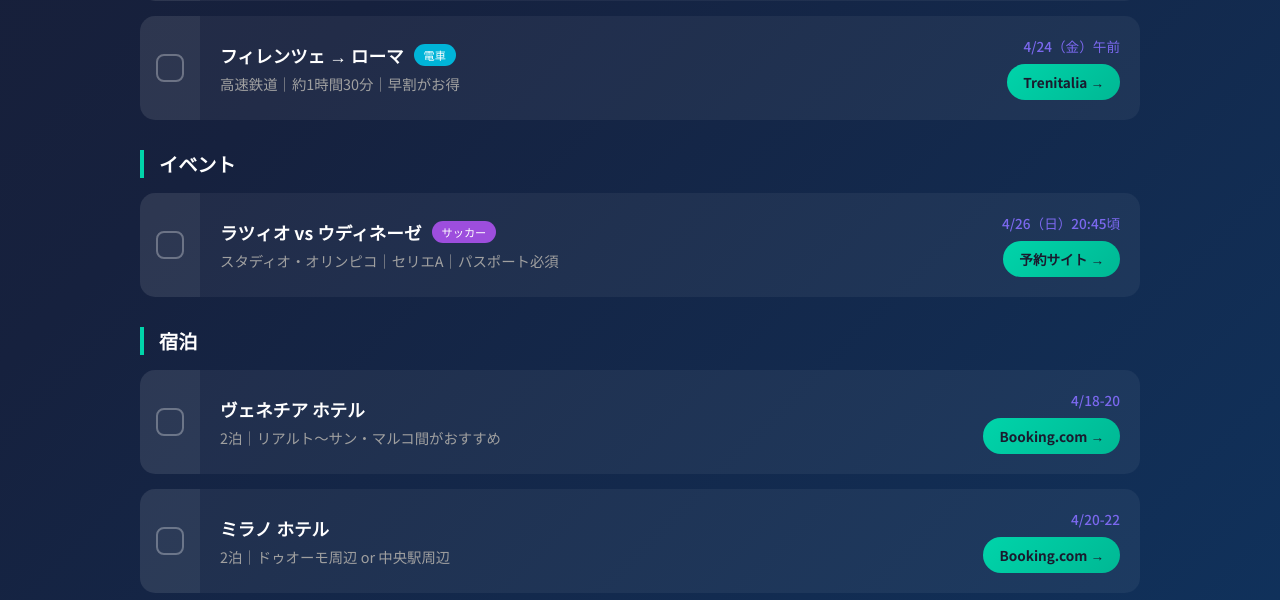
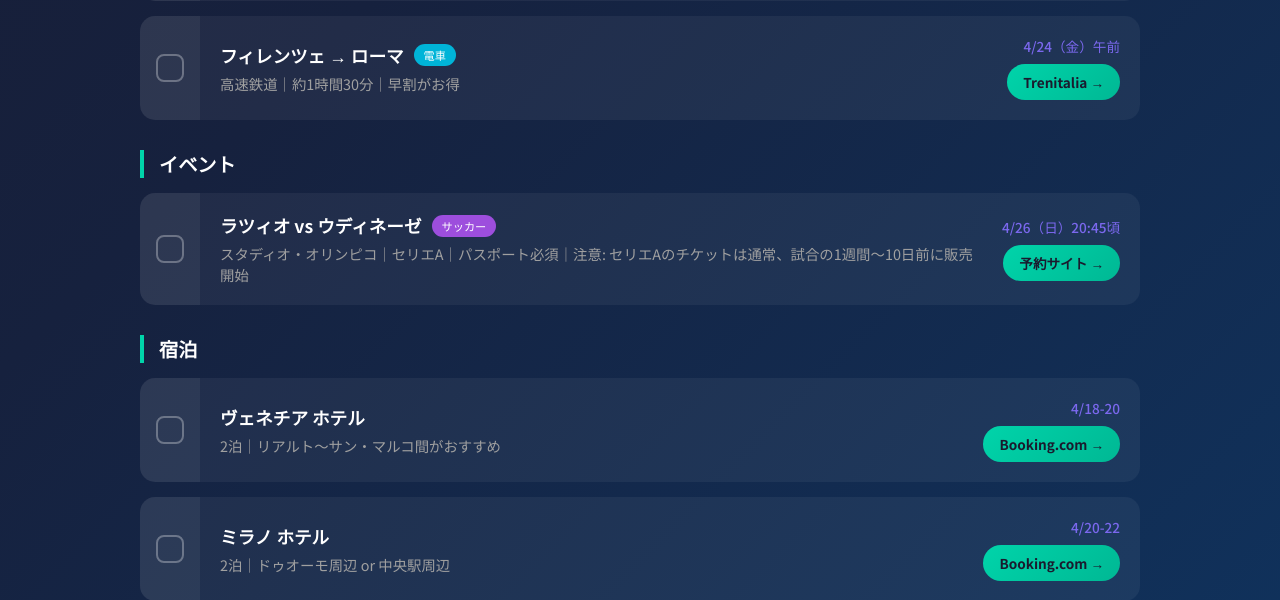
Before and after one commit to taihey5555/itaria, a Flask app: page /reservations in a window 1280 px wide. Shown: the part 1412-2012 px from the top of the page. Run offline with Flask 3, Linux system fonts and the light colour scheme.

Commit message:
Add Serie A ticket sales timing note

```diff
--- a/templates/reservations.html
+++ b/templates/reservations.html
@@ -552,11 +552,11 @@
                         <div class="reservation-title">
                             ラツィオ vs ウディネーゼ <span class="tag event">サッカー</span>
                         </div>
-                        <div class="reservation-detail">スタディオ・オリンピコ｜セリエA｜パスポート必須</div>
+                        <div class="reservation-detail">スタディオ・オリンピコ｜セリエA｜パスポート必須｜注意: セリエAのチケットは通常、試合の1週間〜10日前に販売開始</div>
                     </div>
                     <div class="reservation-meta">
                         <span class="reservation-date">4/26（日）20:45頃</span>
-                        <a href="https://www.sslazio.it/en/tickets" target="_blank" class="reservation-link">予約サイト →</a>
+                        <a href="https://sslazio.vivaticket.it/" target="_blank" class="reservation-link">予約サイト →</a>
                     </div>
                 </div>
             </div>
```
